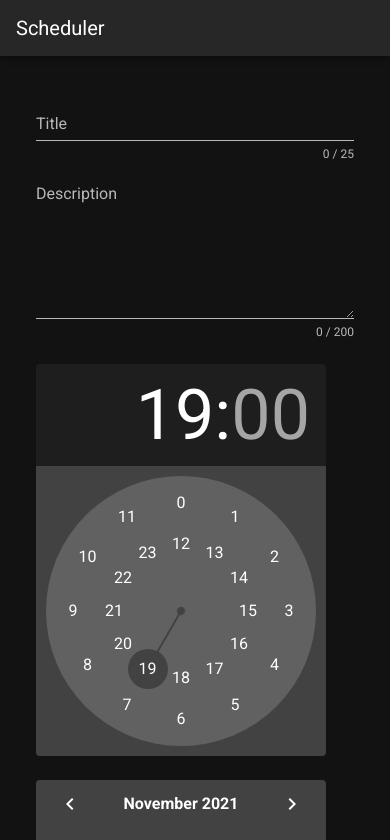
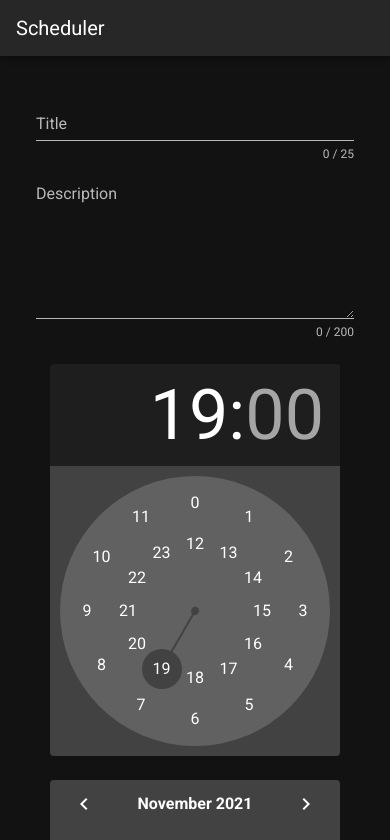
Before and after one commit to tomon9086/techpit-nuxt-scheduler, a Nuxt app in the folder app/: page / in a window 390 px wide. Shown: the top 840 px of the page. Built offline with nearby package versions, Linux system fonts and the light colour scheme.

Commit message:
responsive

```diff
--- a/app/components/EventEditor.vue
+++ b/app/components/EventEditor.vue
@@ -1,7 +1,12 @@
 <template>
   <v-container>
     <v-row>
-      <v-col>
+      <v-col
+        cols="12"
+        xl="4"
+        lg="4"
+        align="center"
+      >
         <!-- タイトル入力 -->
         <v-text-field
           v-model="title"
@@ -18,7 +23,12 @@
           maxlength="200"
         />
       </v-col>
-      <v-col>
+      <v-col
+        cols="12"
+        xl="4"
+        lg="4"
+        align="center"
+      >
         <v-row>
           <v-col>
             <!-- 時刻選択 -->
@@ -38,7 +48,12 @@
           </v-col>
         </v-row>
       </v-col>
-      <v-col>
+      <v-col
+        cols="12"
+        xl="4"
+        lg="4"
+        align="center"
+      >
         <!-- 日時選択解除 -->
         <v-list
           class="overflow-y-auto"
```
